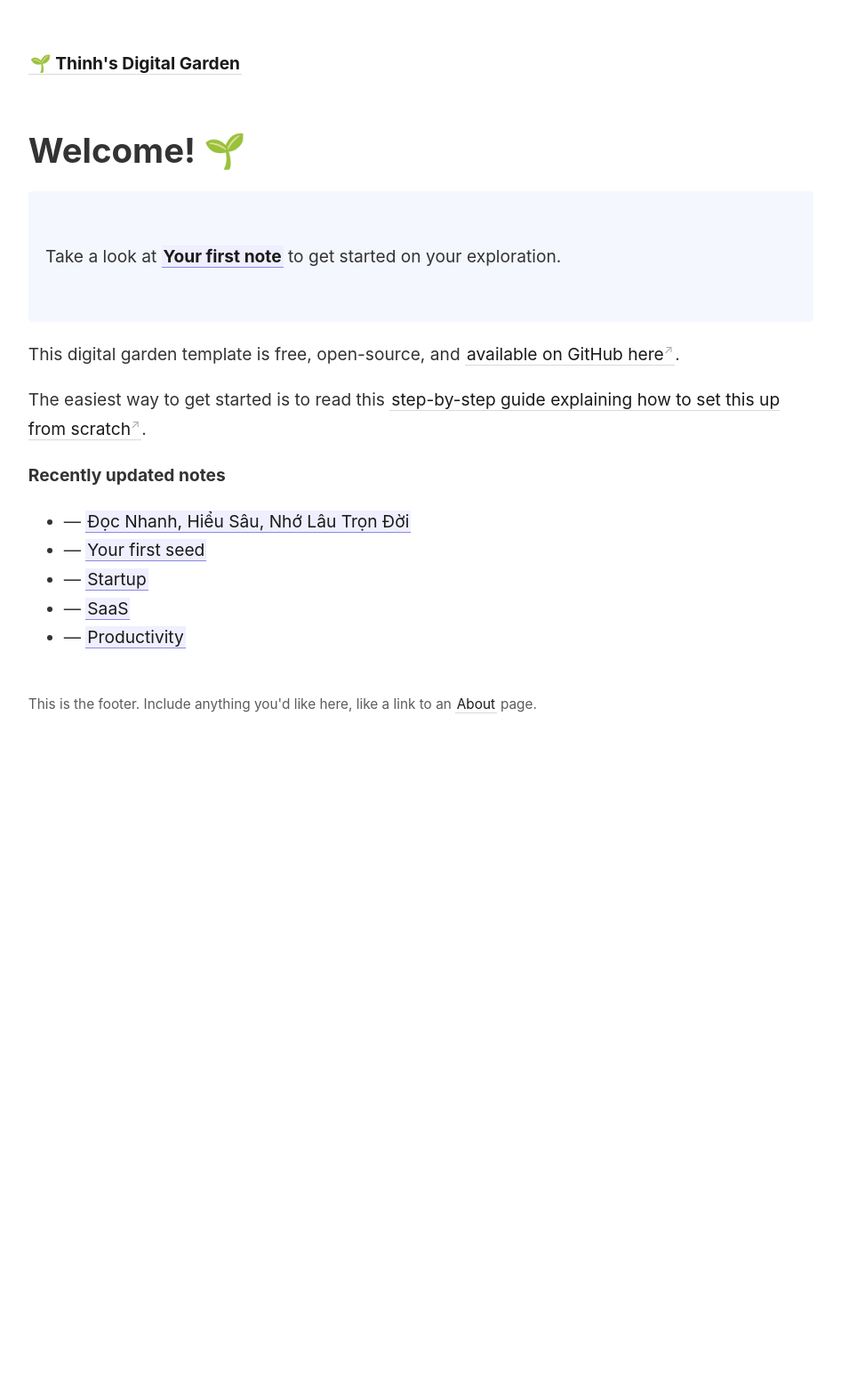
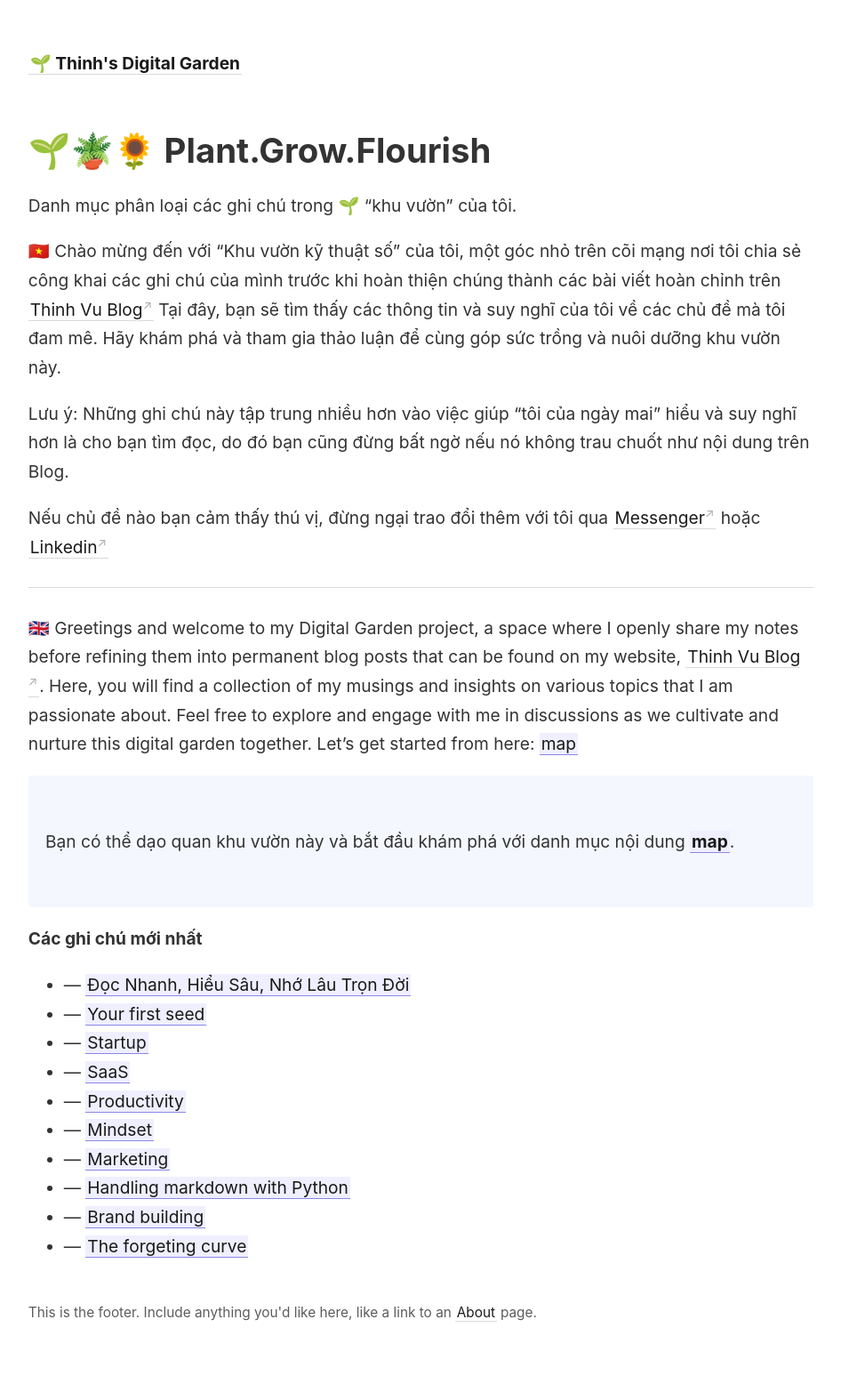
Before and after one commit to thinh-vu/gardening, a Jekyll site: the page built from _pages/index.md, in a window 1280 px wide. Shown: the whole page at 89% size, without its empty margins (45-991 px from the left). Built offline with Jekyll 4.4.1, drawn with Linux system fonts in a browser that asks for light colours; before the commit the page ends 900 px from its top, so only the background shows below that.

Commit message:
update index

```diff
--- a/_pages/index.md
+++ b/_pages/index.md
@@ -5,21 +5,31 @@ id: home
 permalink: /
 ---
 
-# Welcome! 🌱
+# 🌱🪴🌻 Plant.Grow.Flourish
+
+Danh mục phân loại các ghi chú trong 🌱 "khu vườn" của tôi.
+
+ 🇻🇳 Chào mừng đến với "Khu vườn kỹ thuật số" của tôi, một góc nhỏ trên cõi mạng nơi tôi chia sẻ công khai các ghi chú của mình trước khi hoàn thiện chúng thành các bài viết hoàn chỉnh trên [Thinh Vu Blog](https://thinhvu.com)
+Tại đây, bạn sẽ tìm thấy các thông tin và suy nghĩ của tôi về các chủ đề mà tôi đam mê. Hãy khám phá và tham gia thảo luận để cùng  góp sức trồng và nuôi dưỡng khu vườn này.
+
+Lưu ý: Những ghi chú này tập trung nhiều hơn vào việc giúp "tôi của ngày mai" hiểu và suy nghĩ hơn là cho bạn tìm đọc, do đó bạn cũng đừng bất ngờ nếu nó không trau chuốt như nội dung trên Blog.
+
+Nếu chủ đề nào bạn cảm thấy thú vị, đừng ngại trao đổi thêm với tôi qua [Messenger](https://www.messenger.com/t/mr.thinh.ueh) hoặc [Linkedin](https://www.linkedin.com/in/thinh-vu)
+
+---
+
+🇬🇧 Greetings and welcome to my Digital Garden project, a space where I openly share my notes before refining them into permanent blog posts that can be found on my website, <a href="https://thinhvu.com/"> Thinh Vu Blog </a>. Here, you will find a collection of my musings and insights on various topics that I am passionate about. Feel free to explore and engage with me in discussions as we cultivate and nurture this digital garden together.
+Let's get started from here: [[map]]
 
 <p style="padding: 3em 1em; background: #f5f7ff; border-radius: 4px;">
-  Take a look at <span style="font-weight: bold">[[Your first note]]</span> to get started on your exploration.
+  Bạn có thể dạo quan khu vườn này và bắt đầu khám phá với danh mục nội dung <span style="font-weight: bold">[[map]]</span>.
 </p>
 
-This digital garden template is free, open-source, and [available on GitHub here](https://github.com/maximevaillancourt/digital-garden-jekyll-template).
-
-The easiest way to get started is to read this [step-by-step guide explaining how to set this up from scratch](https://maximevaillancourt.com/blog/setting-up-your-own-digital-garden-with-jekyll).
-
-<strong>Recently updated notes</strong>
+<strong>Các ghi chú mới nhất</strong>
 
 <ul>
   {% assign recent_notes = site.notes | sort: "last_modified_at_timestamp" | reverse %}
-  {% for note in recent_notes limit: 5 %}
+  {% for note in recent_notes limit: 10 %}
     <li>
       {{ note.last_modified_at | date: "%Y-%m-%d" }} — <a class="internal-link" href="{{ note.url }}">{{ note.title }}</a>
     </li>
```
